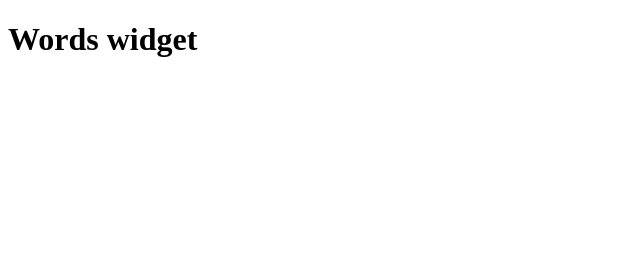
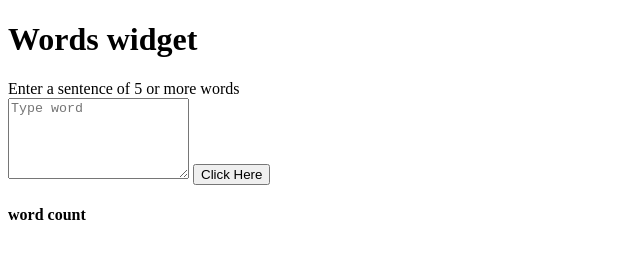
Before and after one commit to simelane-jpd/words, a plain HTML site: page index.html in a window 1280 px wide. Shown: the whole page, without its empty margins (0-640 px from the left). Drawn offline with Linux system fonts and the light colour scheme.

Commit message:
added word count on script

```diff
--- a/index.html
+++ b/index.html
@@ -1,12 +1,27 @@
 <!DOCTYPE html>
 <html lang="en">
 <head>
-    <meta charset="UTF-8">
-    <meta http-equiv="X-UA-Compatible" content="IE=edge">
-    <meta name="viewport" content="width=device-width, initial-scale=1.0">
-    <title>Document</title>
+        <meta charset="UTF-8">
+        <meta http-equiv="X-UA-Compatible" content="IE=edge">
+        <meta name="viewport" content="width=device-width, initial-scale=1.0">
+
+        <title>Document</title>
 </head>
 <body>
-    <h1>Words widget</h1>
+        <h1>Words widget</h1>
+        <div class="container">
+                <div>Enter a sentence of 5 or more words</div>
+
+                <textarea id="character" cols="20" rows="5" placeholder="Type word"></textarea>
+                <button type="submit" onclick="countword()">Click Here</button>
+
+        </div>
+        <div class="word">
+                <h4>word count</h4>
+                <P id="allcharacter"></P>
+
+
+        </div>
+        <script src="index.js"></script>
 </body>
 </html>
--- /dev/null
+++ b/index.js
@@ -0,0 +1,10 @@
+const countword = () => {
+    let characters = document.getElementById('character').value.length;
+
+    let word = document.getElementById('character').value;
+    document.getElementById('allcharacter').innerHTML = characters;
+
+    word = word.match(/\w+/g);
+    word = word.length;
+    document.getElementById('allcharacter').innerHTML = word;
+}
```
